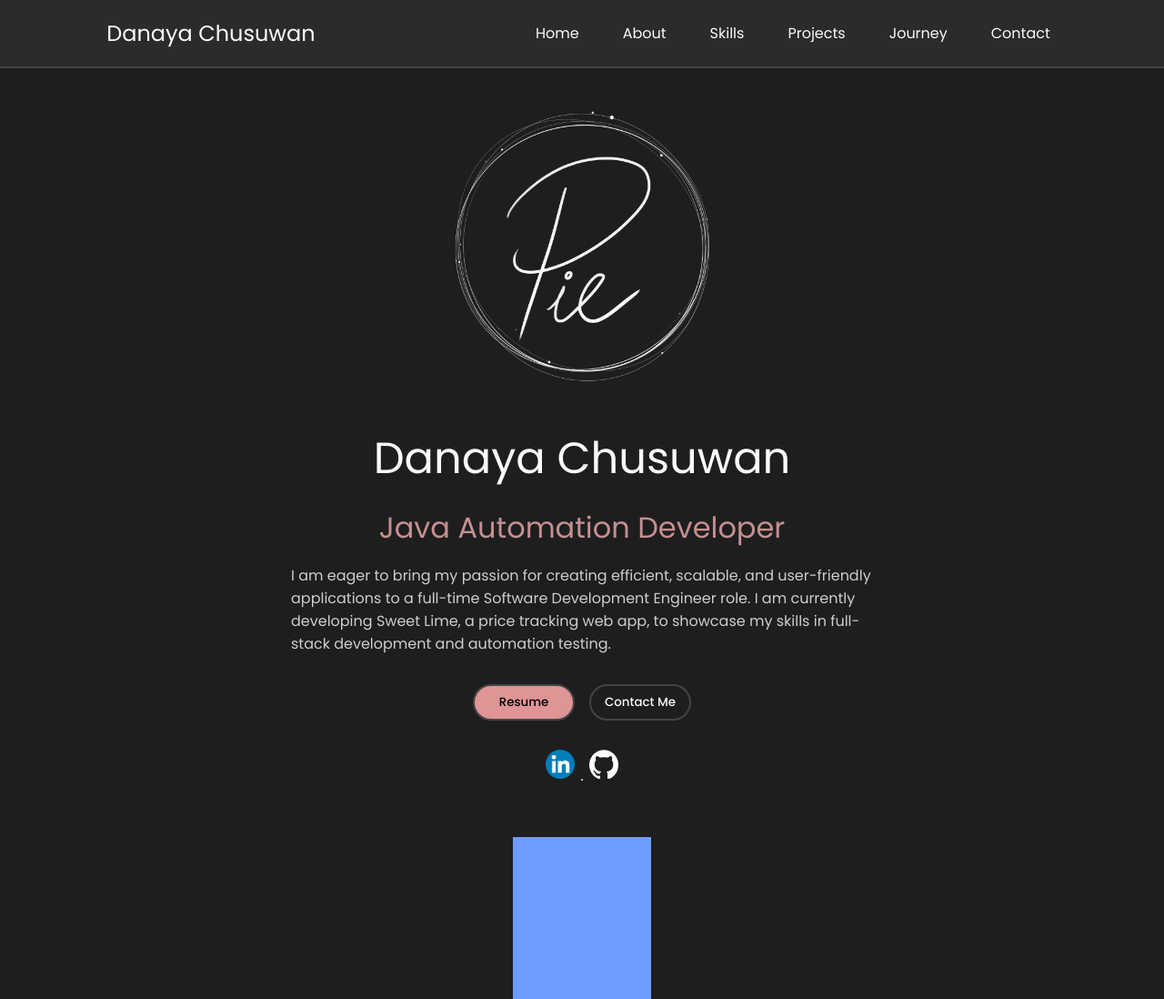
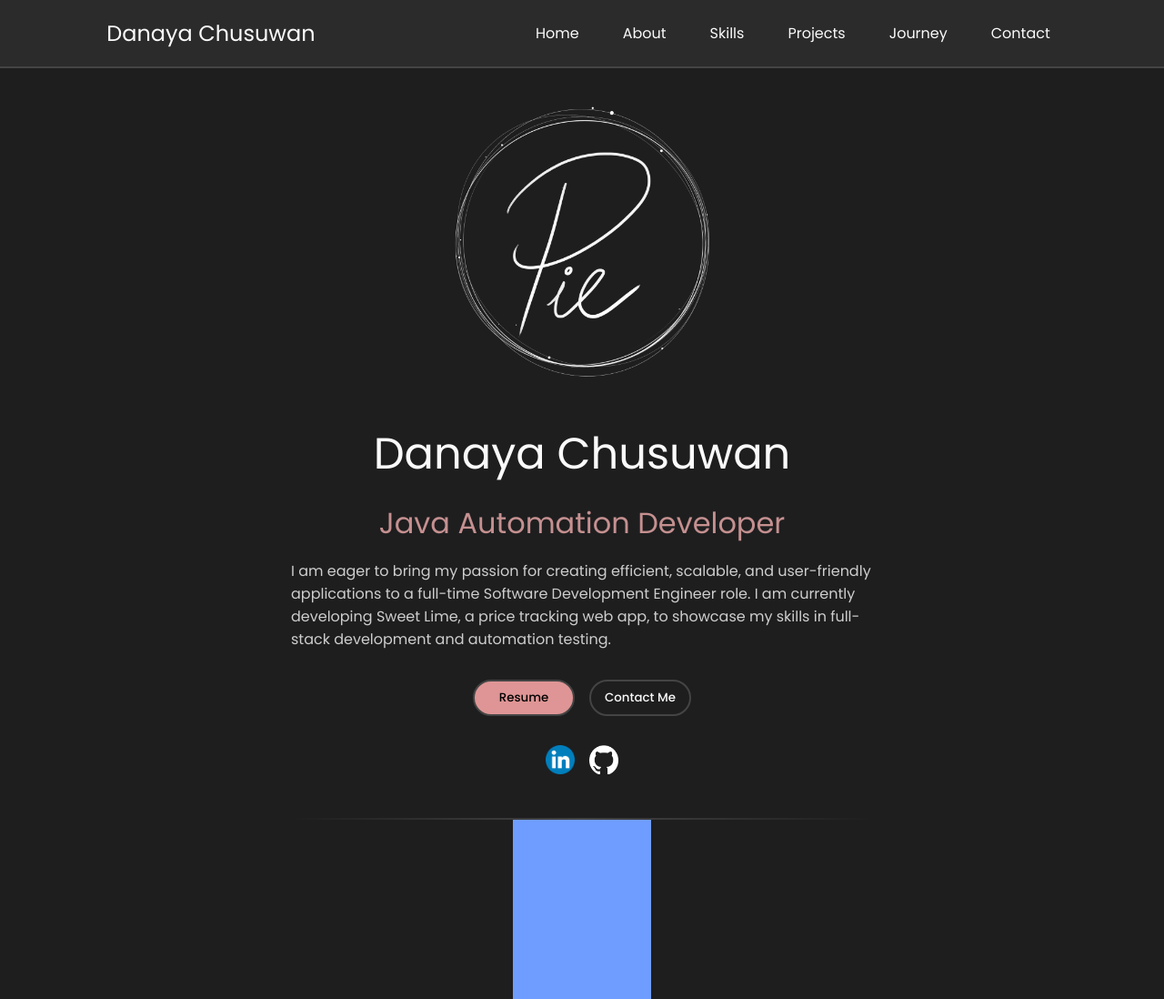
Before and after one commit to DanayaPie/DeveloperPortfolio, a plain HTML site: page index.html in a window 1280 px wide. Shown: the top 1098 px of the page at 91% size. Drawn offline with Linux system fonts and the light colour scheme.

Commit message:
add separator and adjust top padding for section and main

```diff
--- a/assets/styles/style.css
+++ b/assets/styles/style.css
@@ -244,12 +244,13 @@ main {
     display: flex;
     flex-direction: column;
     align-items: center;
-    padding-top: 15vh;
+    padding-top: 75px;
     margin: 0 20rem;
 }
 
 section {
     display: flex;
+    padding-top: 5vh;
     height: 100vh;
     min-height: fit-content;
     max-width: 50vw;
@@ -258,7 +259,13 @@ section {
     align-items: center;
 }
 
-
+.separator {
+    display: flex;
+    margin-top: 3rem;
+    height: 2px;
+    width: 100%;
+    background-image: linear-gradient(to right, var(--background), var(--border), var(--background));
+}
 
 
 /* Home Section */
--- a/index.html
+++ b/index.html
@@ -95,7 +95,7 @@
             />
           </div>
         </div>
-        <hr />
+        <div class="separator"></div>
       </section>
 
       <!-- About Section -->
```
